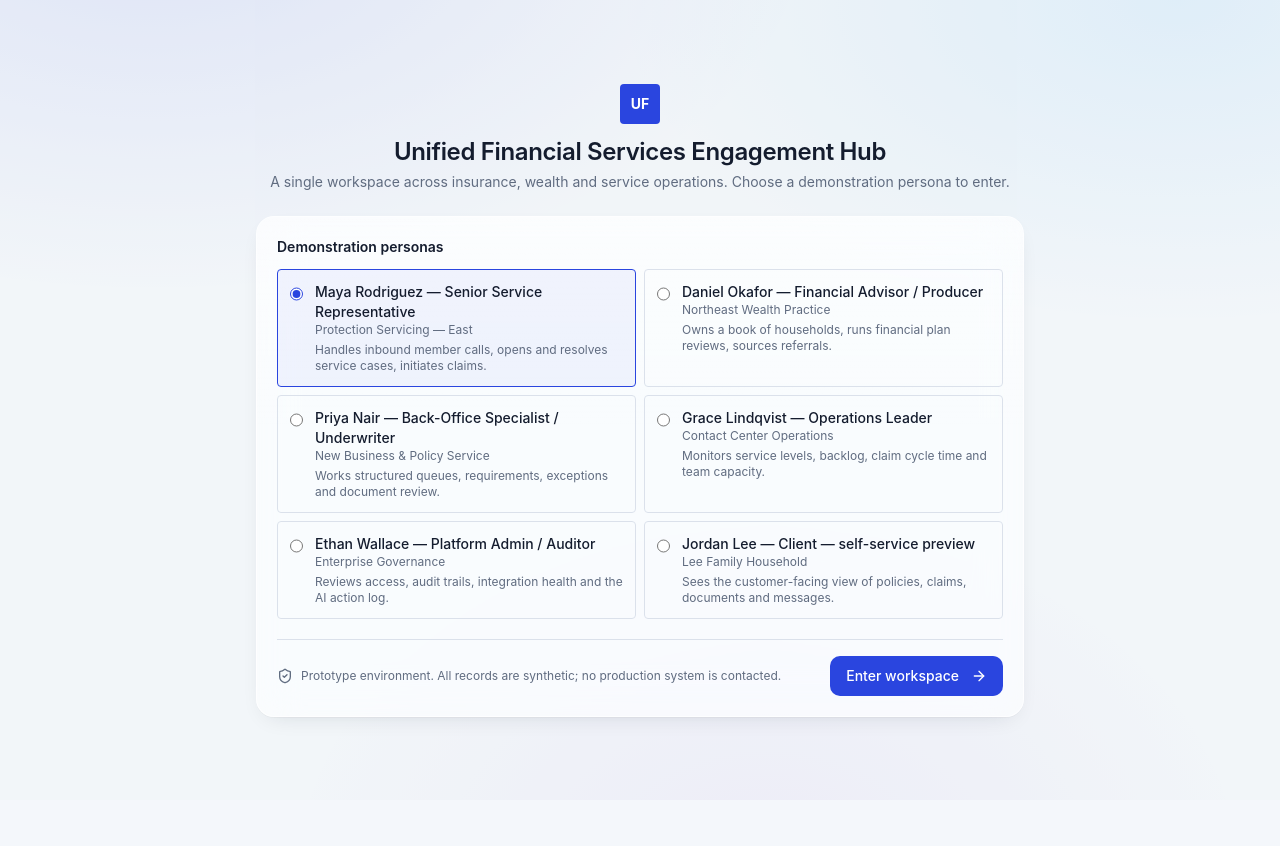
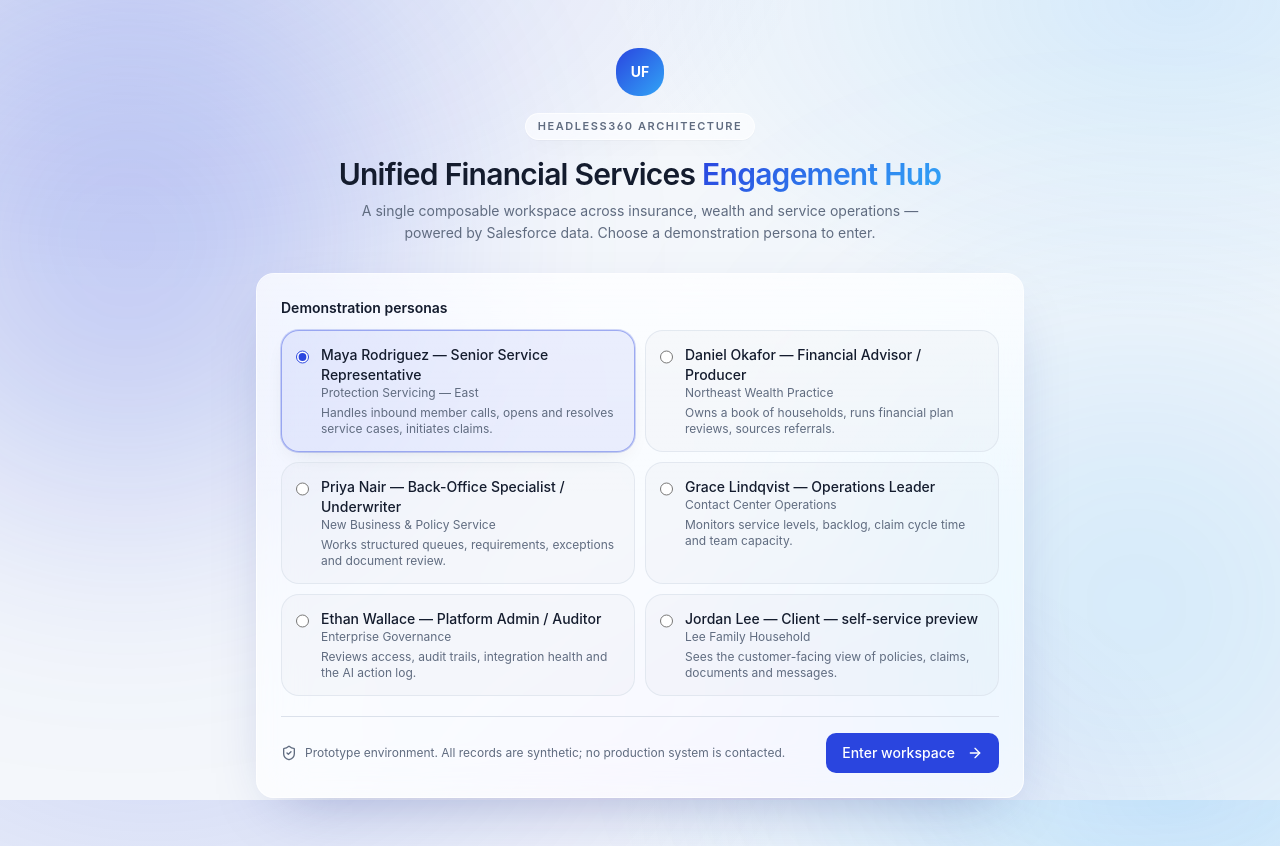
Before and after one commit to vijaypurbhe/mass-mutual, a React (Vite) app: page /login in a window 1280 px wide. Before the commit the page ends 800 px from the top, so only its background shows below. Built offline with nearby package versions, Linux system fonts and the light colour scheme; the HTML template or start-up script is replaced by a standard one.

Commit message:
Changes
Co-authored-by: vijaypurbhe <3916937+vijaypurbhe@users.noreply.github.com>

```diff
--- a/src/pages/Login.tsx
+++ b/src/pages/Login.tsx
@@ -11,30 +11,44 @@ export default function Login() {
   const navigate = useNavigate();
 
   return (
-    <div className="flex min-h-screen items-center justify-center bg-muted/40 px-4 py-10">
-      <div className="w-full max-w-3xl">
-        <div className="mb-6 text-center">
-          <span className="mx-auto mb-3 flex h-10 w-10 items-center justify-center rounded bg-primary text-sm font-bold text-primary-foreground">
+    <div className="relative flex min-h-screen items-center justify-center overflow-hidden px-4 py-12">
+      <div aria-hidden="true" className="pointer-events-none absolute inset-0 -z-10">
+        <div className="absolute -left-32 top-0 h-[32rem] w-[32rem] rounded-full bg-primary/25 blur-[130px] animate-float" />
+        <div className="absolute -right-24 bottom-0 h-[30rem] w-[30rem] rounded-full bg-[hsl(var(--primary-glow)/0.22)] blur-[140px] animate-float [animation-delay:-7s]" />
+      </div>
+
+      <div className="w-full max-w-3xl animate-scale-in">
+        <div className="mb-7 text-center">
+          <span className="brand-gradient mx-auto mb-4 flex h-12 w-12 items-center justify-center rounded-2xl text-sm font-bold text-primary-foreground shadow-float">
             UF
           </span>
-          <h1 className="text-2xl font-semibold text-foreground">Unified Financial Services Engagement Hub</h1>
-          <p className="mt-1 text-sm text-muted-foreground">
-            A single workspace across insurance, wealth and service operations. Choose a demonstration persona to enter.
+          <p className="glass mx-auto mb-4 inline-flex items-center gap-2 rounded-full px-3 py-1 text-[11px] font-semibold uppercase tracking-[0.14em] text-muted-foreground">
+            Headless360 architecture
+          </p>
+          <h1 className="text-3xl font-semibold tracking-tight text-foreground">
+            Unified Financial Services <span className="brand-text">Engagement Hub</span>
+          </h1>
+          <p className="mx-auto mt-2 max-w-xl text-sm leading-relaxed text-muted-foreground">
+            A single composable workspace across insurance, wealth and service operations — powered by Salesforce data.
+            Choose a demonstration persona to enter.
           </p>
         </div>
 
-        <div className="surface-panel p-5">
+        <div className="surface-panel p-6 shadow-float">
           <fieldset>
             <legend className="mb-3 text-sm font-semibold text-foreground">Demonstration personas</legend>
-            <div className="grid gap-2 sm:grid-cols-2">
+            <div className="grid gap-2.5 sm:grid-cols-2">
               {personas.map((p) => (
                 <label
                   key={p.id}
                   className={cn(
-                    "flex cursor-pointer gap-3 rounded border p-3 transition-colors",
-                    selected === p.id ? "border-primary bg-primary/5" : "border-border hover:bg-muted/50",
+                    "flex cursor-pointer gap-3 rounded-xl border p-3.5 transition-all duration-200",
+                    selected === p.id
+                      ? "border-primary/40 bg-primary/[0.08] shadow-glass ring-1 ring-primary/20"
+                      : "border-border/70 bg-foreground/[0.02] hover:-translate-y-0.5 hover:bg-foreground/[0.05]",
                   )}
                 >
+
                   <input
                     type="radio"
                     name="persona"
```
